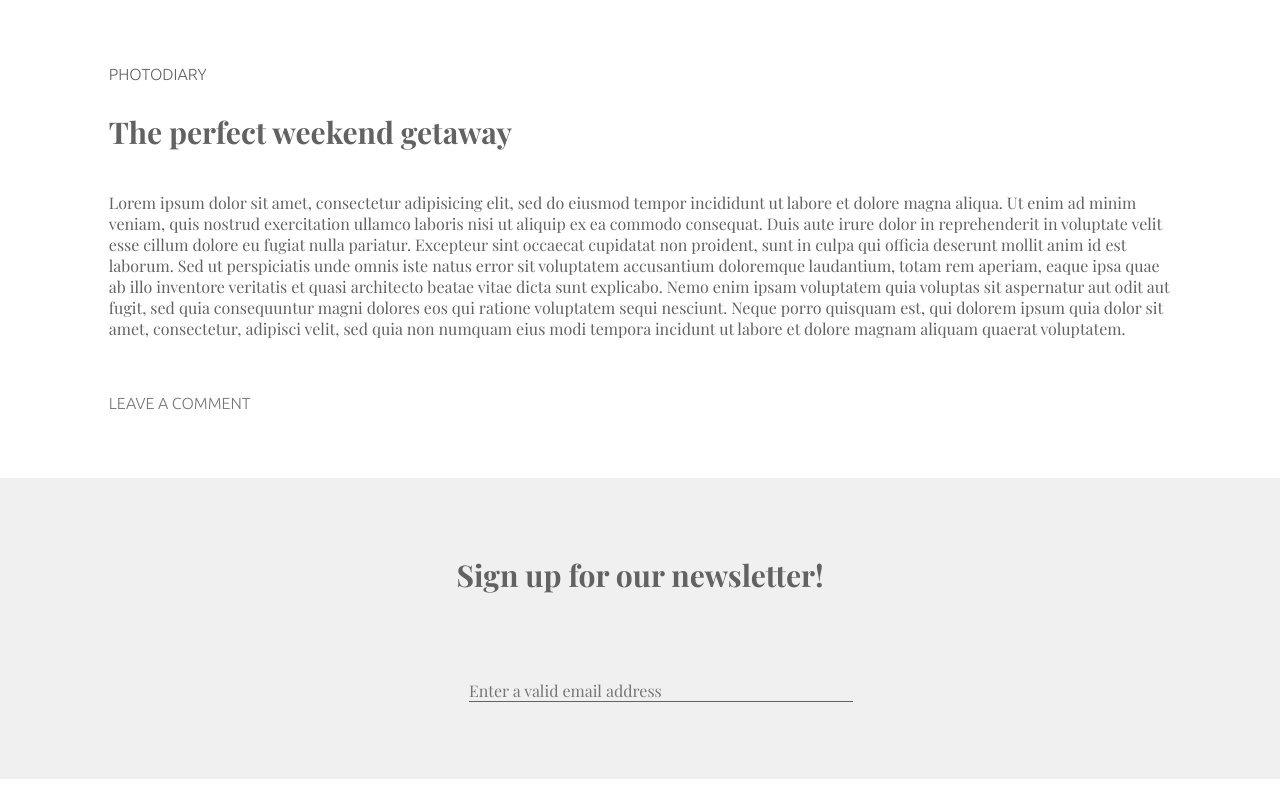
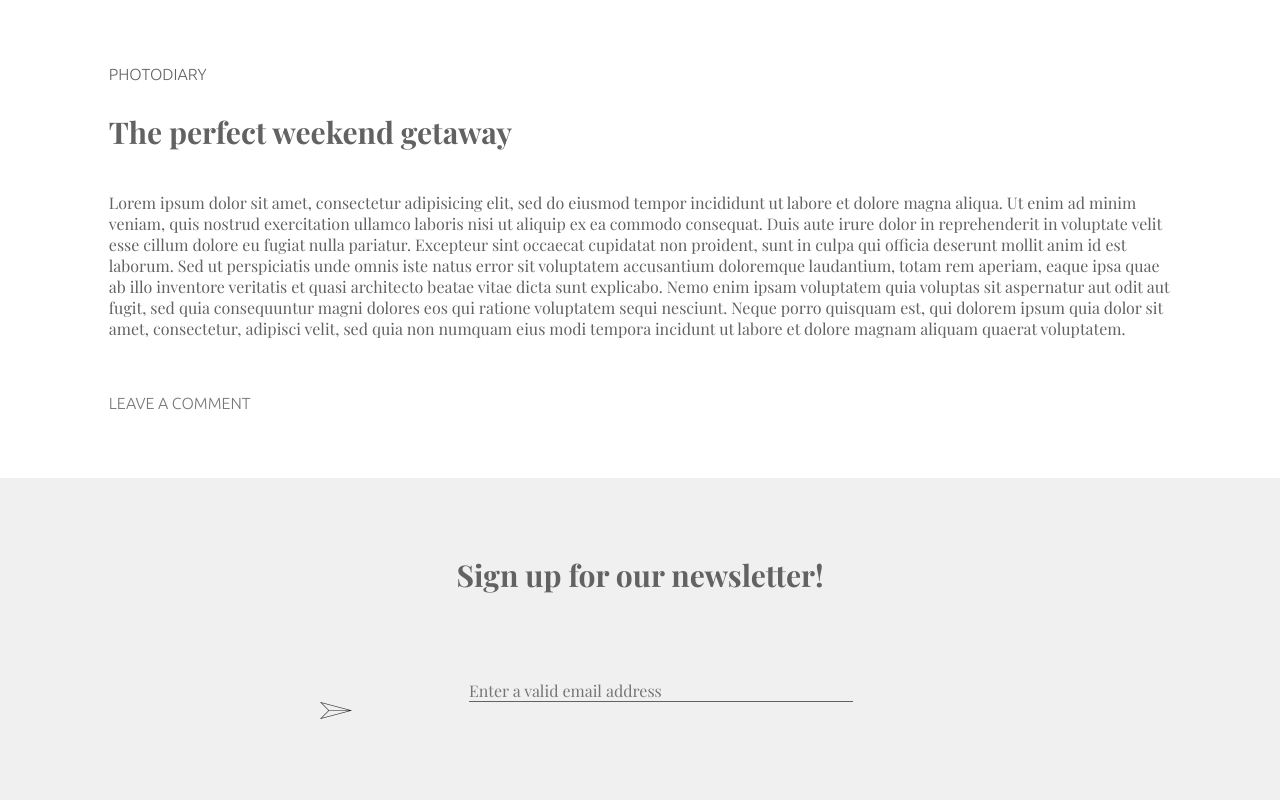
Before and after one commit to MdRasel0/minimo, a plain HTML site: page index.html in a window 1280 px wide. Shown: the part 649-1449 px from the top of the page. Before the commit the page ends 1428 px from the top, so only its background shows below. Drawn offline with nearby package versions, Linux system fonts and the light colour scheme; a web font is replaced by a local one.

Commit message:
Update index.html

```diff
--- a/index.html
+++ b/index.html
@@ -56,6 +56,9 @@
     <div class="ns_form">
       <input type="email" name="email" placeholder="Enter a valid email address">
     </div>
+    <div class="send">
+    <img src="images/send.png" alt="Send" />
+    </div>
   </form>
 </div>
 </section>
```
